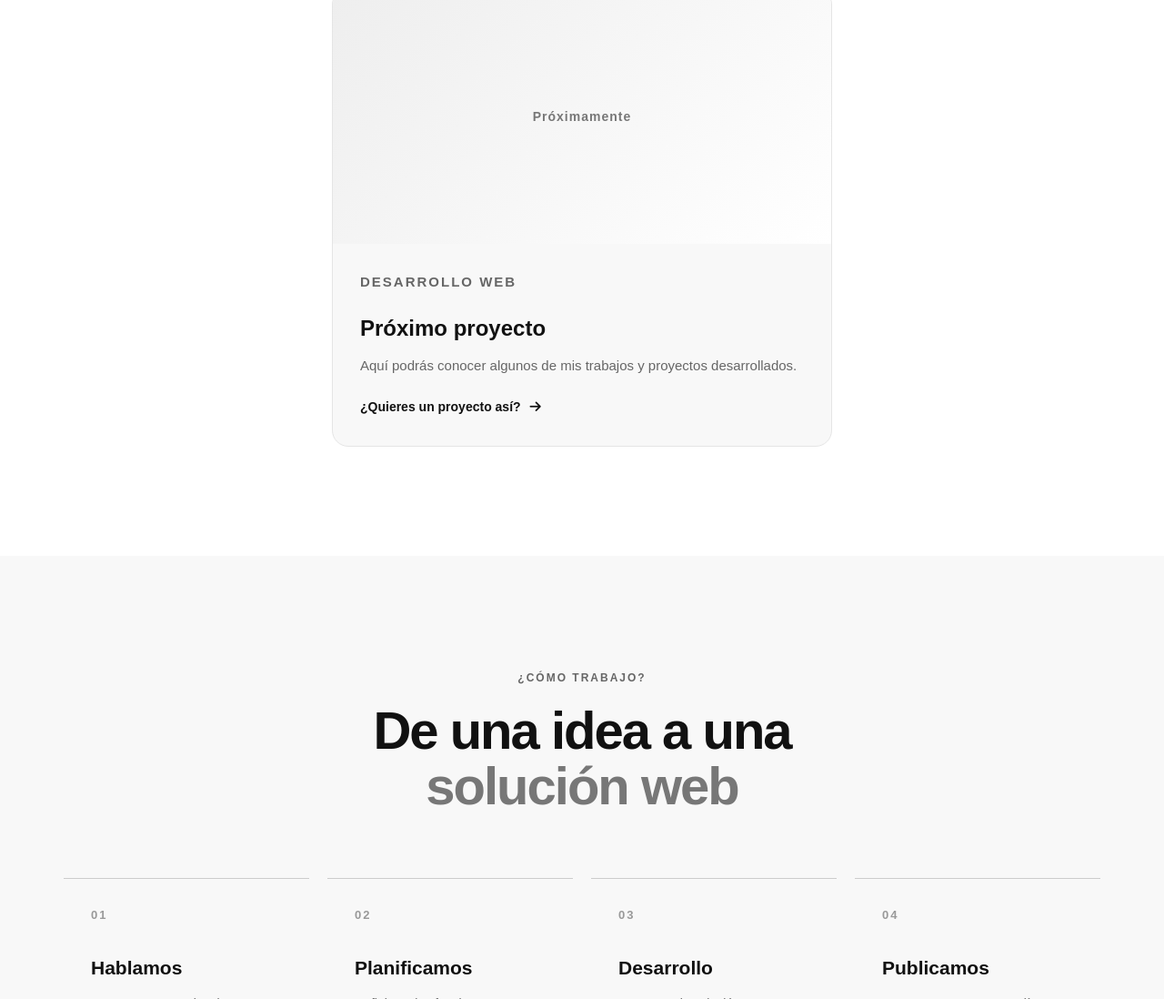
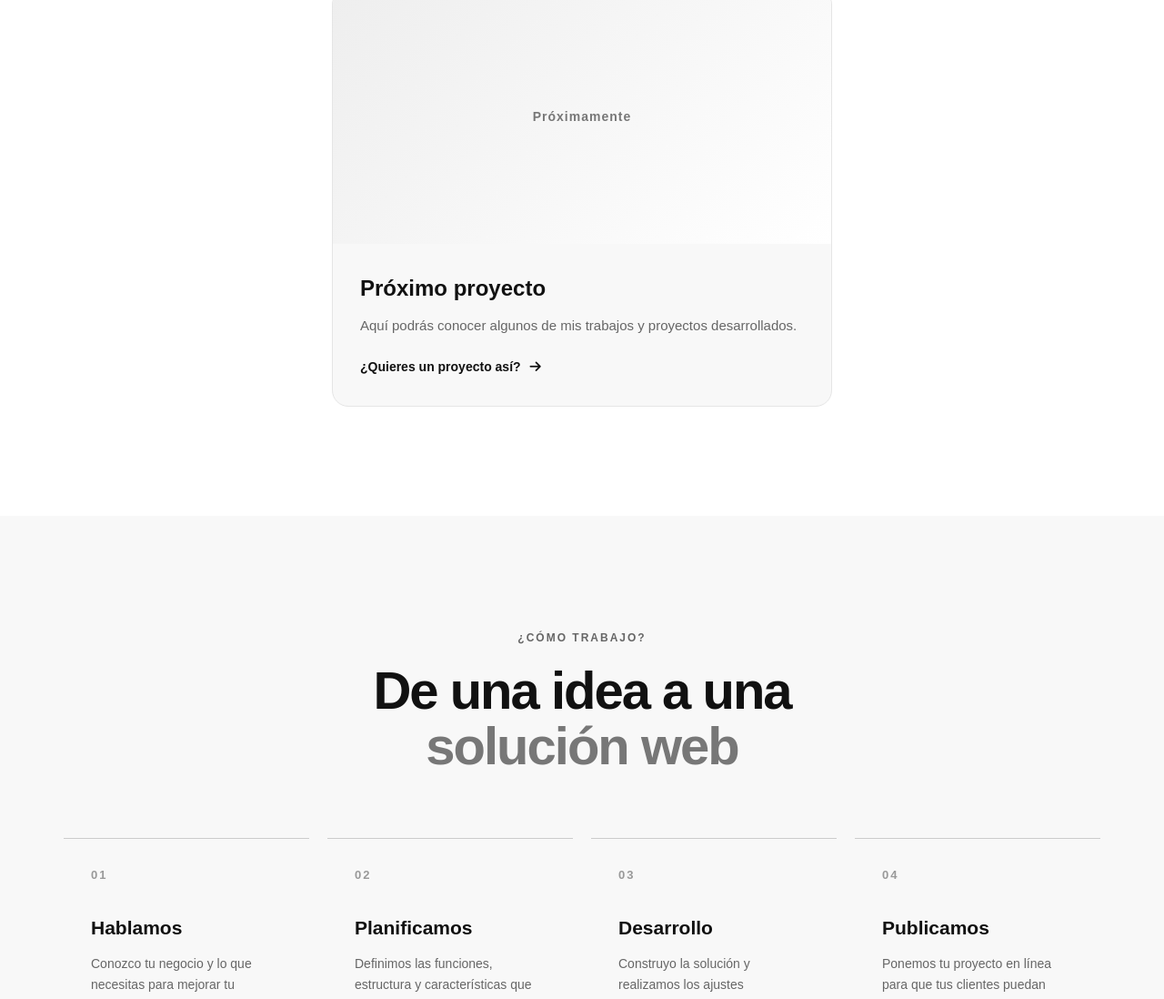
Before and after one commit to https-kev/Codeka, a plain HTML site: page index.html in a window 1280 px wide. Shown: the part 3086-4184 px from the top of the page at 91% size. Drawn offline with Linux system fonts and the light colour scheme.

Commit message:
Actualización de tarjeta de proyectos

```diff
--- a/index.html
+++ b/index.html
@@ -399,10 +399,6 @@
 
                 <div class="project-content">
 
-                    <p class="project-category">
-                        DESARROLLO WEB
-                    </p>
-
                     <h3>
                         Próximo proyecto
                     </h3>
```
